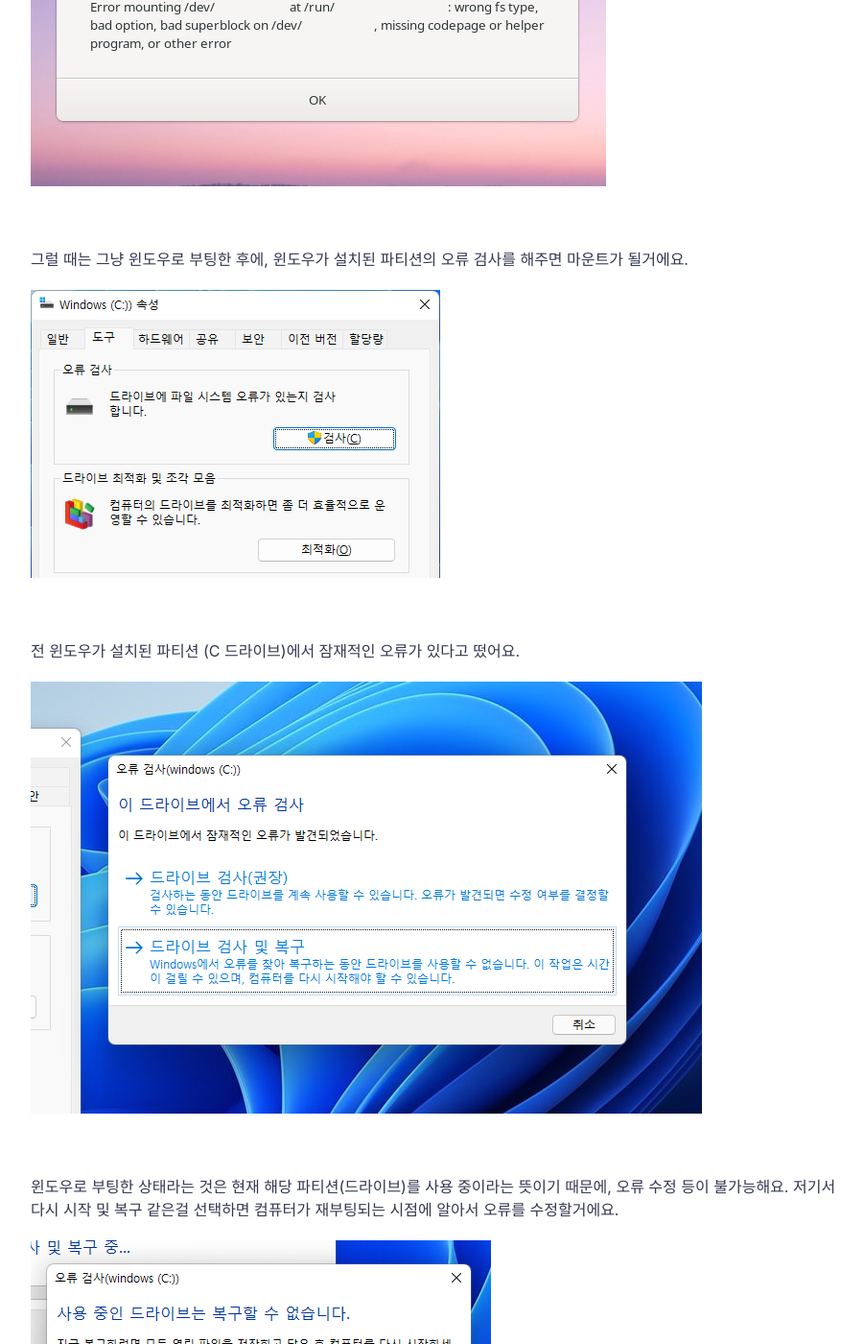
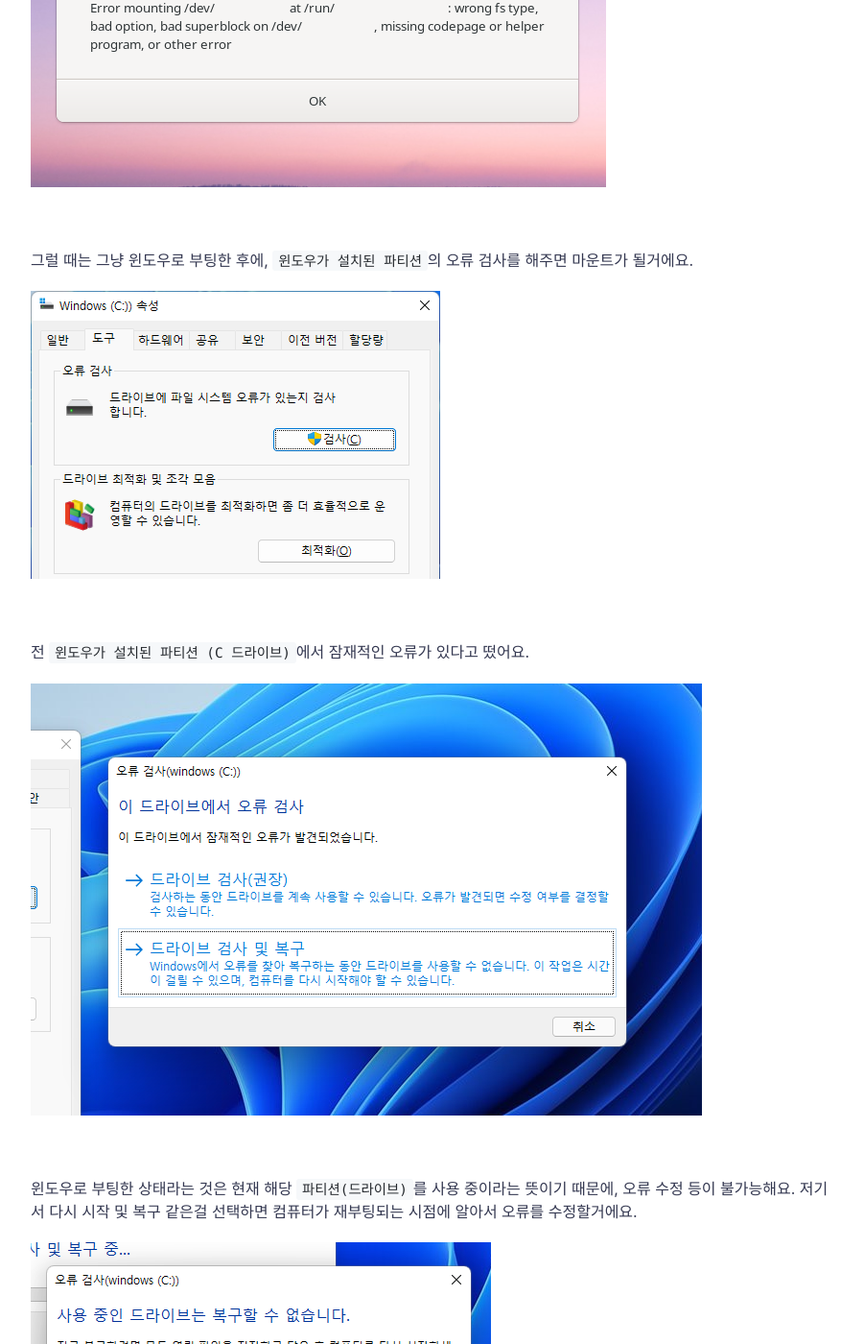
Before and after one commit to hyeon-js/blog, a Jekyll site: the page built from _pages/windows-partition-mount-error.md, in a window 1280 px wide and 1400 px high, scrolled down 806 px. Shown: the whole window at 96% size, without its empty margins (188-1089 px from the left). Built offline with Jekyll 4.4.1, drawn with Linux system fonts in a browser that asks for light colours; comment, search, counter and statistics services are not loaded; some of the changed text lies outside the part shown.

```diff
--- a/_pages/windows-partition-mount-error.md
+++ b/_pages/windows-partition-mount-error.md
@@ -4,25 +4,25 @@ title: "리눅스에서 갑자기 윈도우 파티션이 마운트되지 않을
 featured-img: windows-partition-mount-error.png
 ---
 
-아무것도 안했는데 갑자기 윈도우가 설치된 파티션을 리눅스에서 마운트하지 못하는 경우가 있어요.
+아무것도 안했는데 갑자기 `윈도우가 설치된 파티션`을 리눅스에서 마운트하지 못하는 경우가 있어요.
 
 ![image]({{site.url}}{{site.baseurl}}/assets/images/windows-partition-mount-error/0.png)
 
 <br/>
 
-그럴 때는 그냥 윈도우로 부팅한 후에, 윈도우가 설치된 파티션의 오류 검사를 해주면 마운트가 될거에요.
+그럴 때는 그냥 윈도우로 부팅한 후에, `윈도우가 설치된 파티션`의 오류 검사를 해주면 마운트가 될거에요.
 
 ![image]({{site.url}}{{site.baseurl}}/assets/images/windows-partition-mount-error/1.png)
 
 <br/>
 
-전 윈도우가 설치된 파티션 (C 드라이브)에서 잠재적인 오류가 있다고 떴어요.
+전 `윈도우가 설치된 파티션 (C 드라이브)`에서 잠재적인 오류가 있다고 떴어요.
 
 ![image]({{site.url}}{{site.baseurl}}/assets/images/thumb/windows-partition-mount-error.png)
 
 <br/>
 
-윈도우로 부팅한 상태라는 것은 현재 해당 파티션(드라이브)를 사용 중이라는 뜻이기 때문에, 오류 수정 등이 불가능해요.
+윈도우로 부팅한 상태라는 것은 현재 해당 `파티션(드라이브)`를 사용 중이라는 뜻이기 때문에, 오류 수정 등이 불가능해요.
 저기서 다시 시작 및 복구 같은걸 선택하면 컴퓨터가 재부팅되는 시점에 알아서 오류를 수정할거에요.
 
 ![image]({{site.url}}{{site.baseurl}}/assets/images/windows-partition-mount-error/2.png)
```
